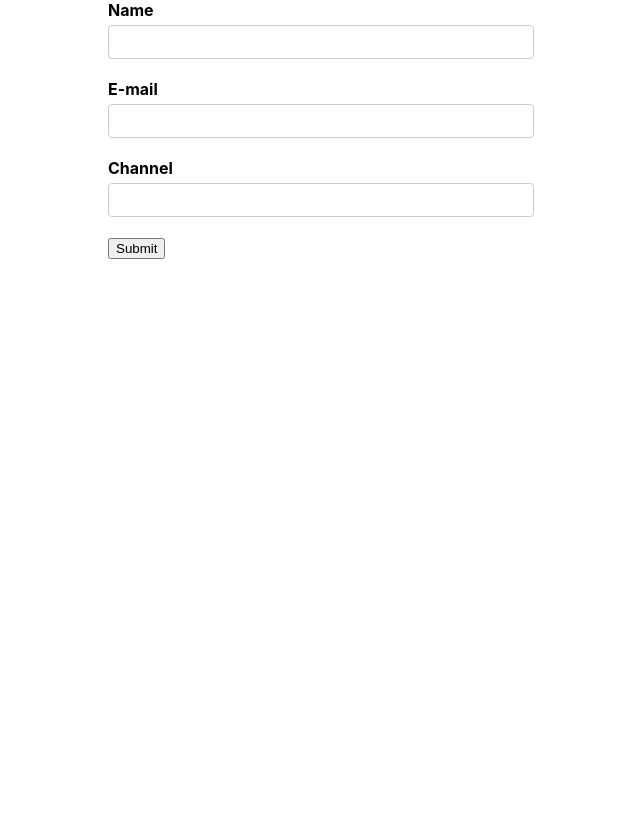
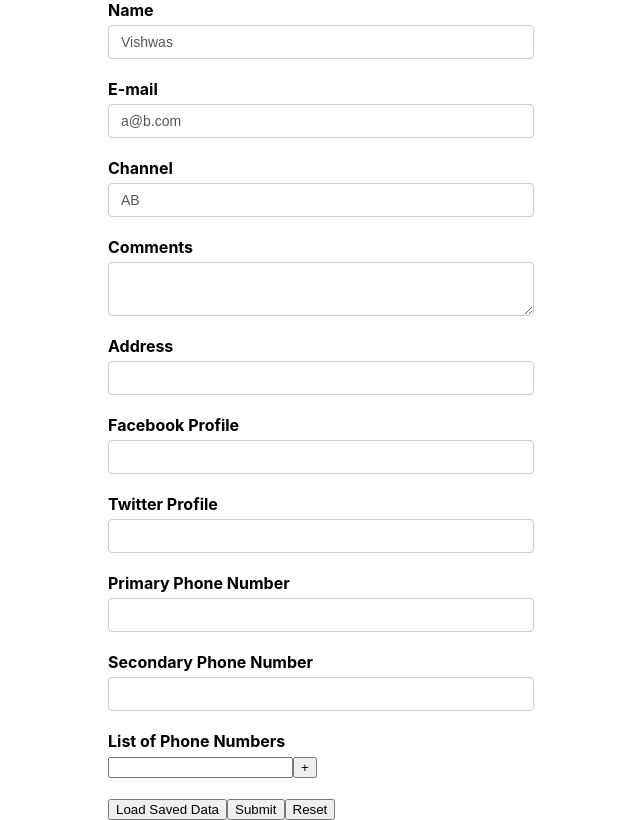
Before and after one commit to sigvant/formik-tutorial, a React (Create React App) app: page / in a window 1280 px wide. Shown: the whole page, without its empty margins (319-959 px from the left). Built offline with nearby package versions, Linux system fonts and the light colour scheme.

Commit message:
before reusable controls

```diff
--- a/src/App.css
+++ b/src/App.css
@@ -10,7 +10,8 @@
 }
 
 input[type="text"],
-input[type="email"] {
+input[type="email"],
+textarea {
   display: block;
   width: 400px;
   padding: 6px 12px;
--- /dev/null
+++ b/src/components/TextError.js
@@ -0,0 +1,11 @@
+import React from 'react'
+
+function TextError(props) {
+    return (
+        <div className='error'>
+            {props.children}
+        </div>
+    )
+}
+
+export default TextError
--- a/src/components/YoutubeForm.js
+++ b/src/components/YoutubeForm.js
@@ -1,51 +1,229 @@
-import React from 'react'
-import { Formik, Form, Field, ErrorMessage } from 'formik'
+import React, { useState } from 'react'
+import { Formik, Form, Field, ErrorMessage, FieldArray, FastField } from 'formik'
 import * as Yup from 'yup'
+import TextError from './TextError'
 
 const initialValues = {
-        name: '',
-        email: '',
-        channel: ''
+        name: 'Vishwas',
+        email: 'a@b.com',
+        channel: 'AB',
+        comments: '',
+        address: '',
+        social: {
+            facebook: '',
+            twitter: ''
+        },
+        phoneNumbers: ['', ''],
+        phNumbers: [''],
     }
 
-const onSubmit = values => {
+const savedValues = {
+    name: 'Vishwas',
+    email: 'a@b.com',
+    channel: 'AB',
+    comments: 'Welcome to Formik',
+    address: '221b Baker Street',
+    social: {
+        facebook: '',
+        twitter: ''
+    },
+    phoneNumbers: ['', ''],
+    phNumbers: [''],
+}
+
+const onSubmit = (values, onSubmitProps) => {
     console.log('Form data', values)
+    console.log('Submit Props', onSubmitProps)
+    onSubmitProps.setSubmitting(false)
+    onSubmitProps.resetForm()
 }
 
 const validationSchema = Yup.object({
     name: Yup.string().required('Required!'),
     email: Yup.string().email('Invalid email format').required('Required!'),
-    channel: Yup.string().required('Required!')
+    channel: Yup.string().required('Required!'),
+    // comments: Yup.string().required('Required!') for quick Yup
 })
 
+const validateComments = value => {
+    let error
+    if(!value) {
+        error = 'Required'
+    }
+    return error
+}
+
 function YoutubeForm() {
+    const [formValues, setFormValues] = useState(null)
 
     return (
         <Formik
-            initialValues={initialValues}
+            initialValues={formValues || initialValues}
             validationSchema={validationSchema}
-            onSubmit={onSubmit}>
-            <Form>
+            onSubmit={onSubmit}
+            validateOnChange={false}
+            // validateOnMount
+            enableReinitialize
+            >
+                {
+                    formik => {
+                        // console.log('Formik Props', formik)
+                        return (
+                            <Form>
                 <div className='form-control'>
                     <label htmlFor="name">Name</label>
                     <Field type="text" id='name' name='name'/>
-                    <ErrorMessage name='name'/>
+                    <ErrorMessage name='name' component={TextError}/>
                 </div>
 
                 <div className='form-control'>
                     <label htmlFor="email">E-mail</label>
                     <Field type="email" id='email' name='email'/>
-                    <ErrorMessage name='email'/>
+                    <ErrorMessage name='email'>
+                        {
+                            (errorMsg) => <div className='error'>{errorMsg}</div>
+                        }
+                    </ErrorMessage>
                 </div>
 
                 <div className='form-control'>
                     <label htmlFor="channel">Channel</label>
-                    <Field type="text" id='channel' name='channel'/>
+                    <Field type="text" id='channel' name='channel' placeholder='Youtube channel name'/>
                     <ErrorMessage name='channel'/>
                 </div>
 
-                <button type='submit'>Submit</button>
+                <div className="form-control">
+                    <label htmlFor="comments">Comments</label>
+                    <Field as='textarea' id='comments' name='comments' validate={validateComments}/>
+                    <ErrorMessage name='comments' component={TextError}/>
+                </div>
+
+                <div className="form-control">
+                    <label htmlFor="address">Address</label>
+                    <FastField name='address'>
+                        {
+                            (props) => {
+                                // console.log('Field render')
+                                const { field, form,  meta } = props
+                                // console.log('Render props', props)
+                                return (
+                                    <div>
+                                        <input type='text' id='address' {...field}/>
+                                        {meta.touched && meta.error ? <div>{meta.error}</div> : null}
+                                    </div>
+                                )
+                            }
+                        }
+                    </FastField>
+                </div>
+
+                <div className="form-control">
+                    <label htmlFor="facebook">Facebook Profile</label>
+                    <Field type='text' id='facebook' name='social.facebook'/>
+                </div>
+
+                <div className="form-control">
+                    <label htmlFor="twitter">Twitter Profile</label>
+                    <Field type='text' id='twitter' name='social.twitter'/>
+                </div>
+
+                <div className="form-control">
+                    <label htmlFor="primaryPh">Primary Phone Number</label>
+                    <Field type='text' id='primaryPh' name='phoneNumbers[0]'/>
+                </div>
+
+                <div className="form-control">
+                    <label htmlFor="secondaryPh">Secondary Phone Number</label>
+                    <Field type='text' id='secondaryPh' name='phoneNumbers[1]'/>
+                </div>
+
+                <div className="form-control">
+                    <label htmlFor="listOfPh">List of Phone Numbers</label>
+                    <FieldArray name='phNumbers'>
+                        {
+                            (fieldArrayProps) => {
+                                // console.log('fieldArrayProps', fieldArrayProps)
+                                const { push, remove, form } = fieldArrayProps
+                                const { values } = form
+                                const { phNumbers } = values
+                                // console.log('Form Errors', form.errors)
+                                return (
+                                    <div>
+                                        {
+                                            phNumbers.map((phNumber, index) => (
+                                                <div key={index}>
+                                                    <Field name={`phNumbers[${index}]`}/>
+                                                    {
+                                                        index > 0 && (
+                                                        <button type='button' onClick={() => remove(index)}>
+                                                            {' '}
+                                                            -
+                                                            {' '}
+                                                        </button>
+                                                        )
+                                                    }
+                                                    <button type='button' onClick={() => push('')}>
+                                                        {' '}
+                                                        +
+                                                        {' '}
+                                                    </button>
+                                                </div>
+                                            ))
+                                        }
+                                    </div>
+                                )
+                            }
+                        }
+                    </FieldArray>
+                </div>
+                {/* <button
+                    type='button'
+                    onClick={() => formik.validateField('comments')}
+                >
+                    Validate Comments
+                </button>
+                <button
+                    type='button'
+                    onClick={() => formik.validateForm()}
+                >
+                    Validate All
+                </button>
+                <button
+                    type='button'
+                    onClick={() => formik.setFieldTouched('comments')}
+                >
+                    Visit Comments
+                </button>
+                <button
+                    type='button'
+                    onClick={
+                        () => formik.setTouched({
+                        name: true,
+                        email:true,
+                        channel: true,
+                        comments: true
+                    })
+                }
+                >
+                    Visit Fields
+                </button> */}
+                <button type='button' onClick={() => setFormValues(savedValues)}>
+                    Load Saved Data
+                </button>
+                <button
+                    type='submit'
+                    // disabled={!formik.dirty && formik.isValid}
+                    disabled={!formik.isValid || formik.isSubmitting}
+                >
+                    Submit
+                </button>
+                <button type='reset'>
+                    Reset
+                </button>
             </Form>
+                        )
+                    }
+                }
         </Formik>
     )
 }
```
